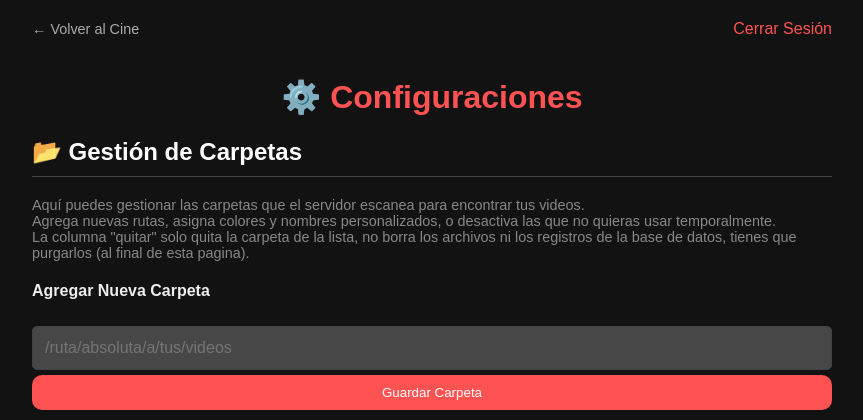
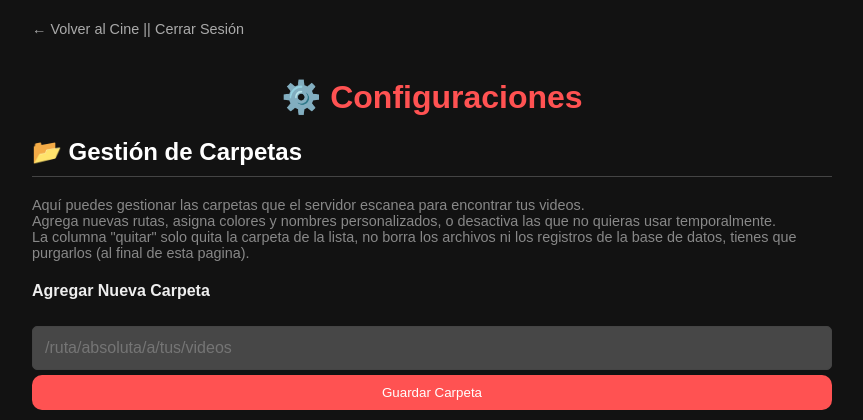
Before and after one commit to PixelPiNa/Ghostube, a Flask app: page /panel in a window 1280 px wide. Shown: the top 420 px of the page, without its empty margins (208-1071 px from the left). Run offline with Flask 3, Linux system fonts and the light colour scheme; the visitor is signed in with stand-in values (Sample User, id 1); data that the repository does not hold is empty.

Commit message:
Arreglo de pequeños bugs visuales

```diff
--- a/GhostubeDATA/static/css/style.css
+++ b/GhostubeDATA/static/css/style.css
@@ -179,6 +179,7 @@ a { text-decoration: none; color: inherit; }
 .multimedia {
     text-align: center;
     max-height: 80vh;
+    max-width: 100vw;
 }
 
 video { width: 100%; border-radius: 8px; box-shadow: 0 0 20px rgba(0,0,0,0.5); background: #000; }
--- a/GhostubeDATA/templates/configuraciones.html
+++ b/GhostubeDATA/templates/configuraciones.html
@@ -14,8 +14,8 @@
     </style>
 </head>
 <body>
-    <a href="/" class="botono_texto">← Volver al Cine</a>
-    <a href="{{ url_for('config.logout') }}" style="float:right; color:#ff5252;">Cerrar Sesión</a>
+    <a href="/" class="botono_texto">← Volver al Cine  ||</a>
+    <a href="{{ url_for('config.logout') }}"  class="botono_texto">  Cerrar Sesión</a>
 
     <h1>⚙️ Configuraciones</h1>
 
--- a/GhostubeDATA/templates/index.html
+++ b/GhostubeDATA/templates/index.html
@@ -66,7 +66,7 @@
                 {% endif %}
             </a>
 
-            <a href="{{ url_for('config.login') }}" style="font-size: 1.5rem; text-decoration: none;" title="Configuración">⚙</a>
+            <a href="{{ url_for('config.panel') }}" style="font-size: 1.5rem; text-decoration: none;" title="Configuración">⚙</a>
 
             <a href="{{ url_for('explorar_tags') }}" style="text-decoration: none; font-size: 1.5rem;" title="Explorar Etiquetas">🏷️</a>
 
```
